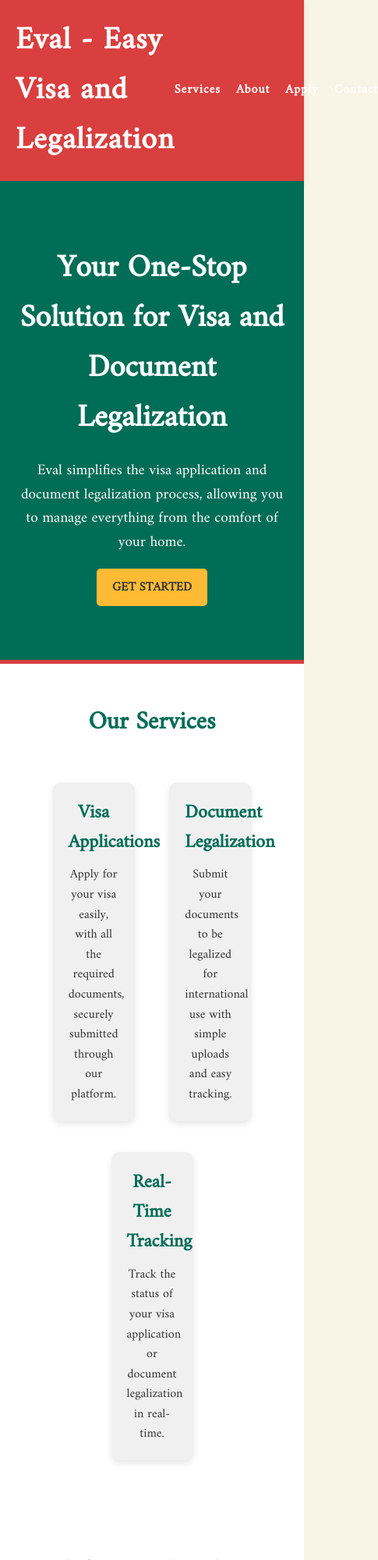
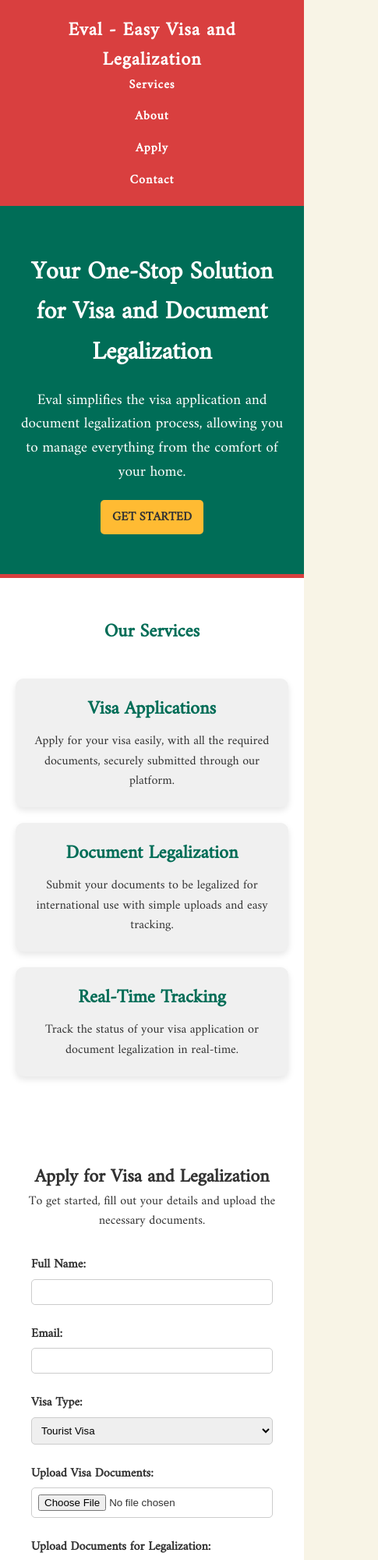
Before and after one commit to adam-t16/eval, a plain HTML site: page index.html in a window 390 px wide. Shown: the top 2000 px of the page at 78% size, 485 px wide, since content can reach past the window. Drawn offline with Linux system fonts and the light colour scheme.

Commit message:
Update styles.css

```diff
--- a/styles.css
+++ b/styles.css
@@ -30,10 +30,18 @@ header .container {
     padding: 0 20px;
 }
 
+header .logo img {
+    width: 50px; /* Adjust based on the size of your logo */
+    height: auto;
+    margin-right: 15px; /* Adds space between the logo and text */
+}
+
 header h1 {
     font-size: 2.5rem;
     font-family: 'Amiri', serif;
     letter-spacing: 1px;
+    display: flex;
+    align-items: center; /* Aligns the logo and text vertically */
 }
 
 nav ul {
@@ -193,3 +201,72 @@ footer a {
     color: white;
     font-weight: bold;
 }
+
+/* Media Queries for Responsiveness */
+@media only screen and (max-width: 768px) {
+    header .container {
+        flex-direction: column;
+        align-items: center;
+        text-align: center;
+    }
+
+    header .logo img {
+        width: 40px;
+        margin-bottom: 10px; /* Adds space between logo and name */
+    }
+
+    header h1 {
+        font-size: 2rem;
+    }
+
+    nav ul {
+        flex-direction: column;
+        gap: 15px;
+    }
+
+    #hero {
+        padding: 60px 20px;
+    }
+
+    #hero h2 {
+        font-size: 2rem;
+    }
+
+    #services .service-card {
+        width: 100%; /* Full-width for each service card on smaller screens */
+        margin: 10px 0;
+    }
+
+    #apply form {
+        width: 100%;
+        padding: 20px;
+    }
+
+    footer {
+        padding: 20px 20px;
+    }
+}
+
+@media only screen and (max-width: 480px) {
+    header .logo img {
+        width: 30px;
+    }
+
+    header h1 {
+        font-size: 1.5rem;
+    }
+
+    .cta-button {
+        font-size: 1rem;
+        padding: 8px 15px;
+    }
+
+    #services h2 {
+        font-size: 1.5rem;
+    }
+
+    #apply form input,
+    #apply form select {
+        padding: 8px;
+    }
+}
```
